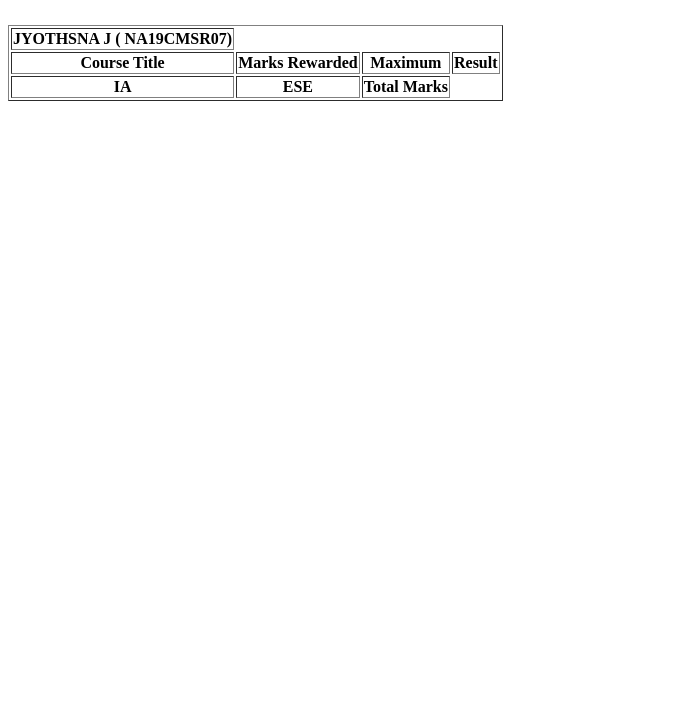
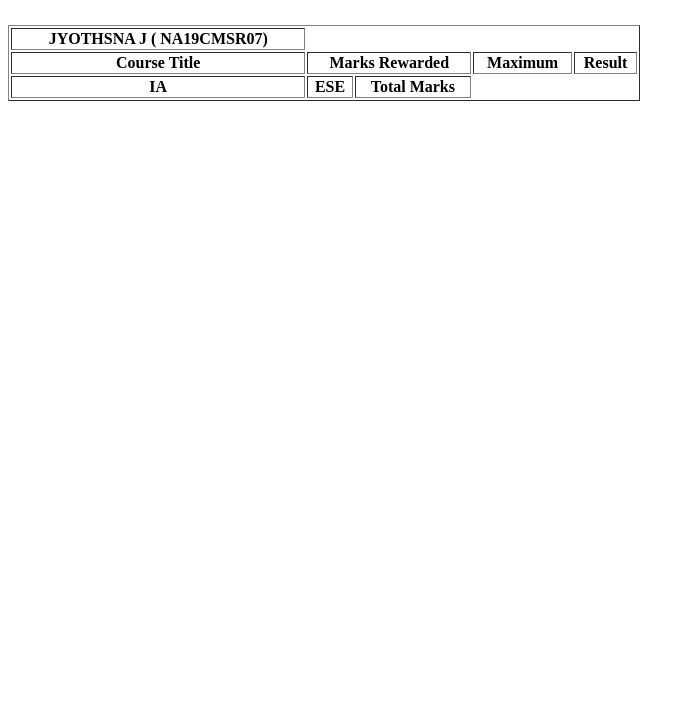
Before and after one commit to Jyo-thsna/mark, a plain HTML site: page result.html in a window 1280 px wide. Shown: the part 73-800 px from the top of the page, without its empty margins (0-695 px from the left). Drawn offline with Linux system fonts and the light colour scheme.

Commit message:
Update result.html

```diff
--- a/result.html
+++ b/result.html
@@ -4,12 +4,12 @@
 <title>nasc</title>
 <link rel="stylesheet" type="text/css" href="index.css"/>
 <h1>Result</h1><br />
- <table border="1">
+ <table border="1" width="50%">
   <tr>
    <th> JYOTHSNA J ( NA19CMSR07)</th></tr>
   <tr>
   <th>Course Title</th>
-    <th>Marks Rewarded</th>
+    <th colspan="3">Marks Rewarded</th>
     <th>Maximum</th>
     <th>Result</th>
   </tr>
```
